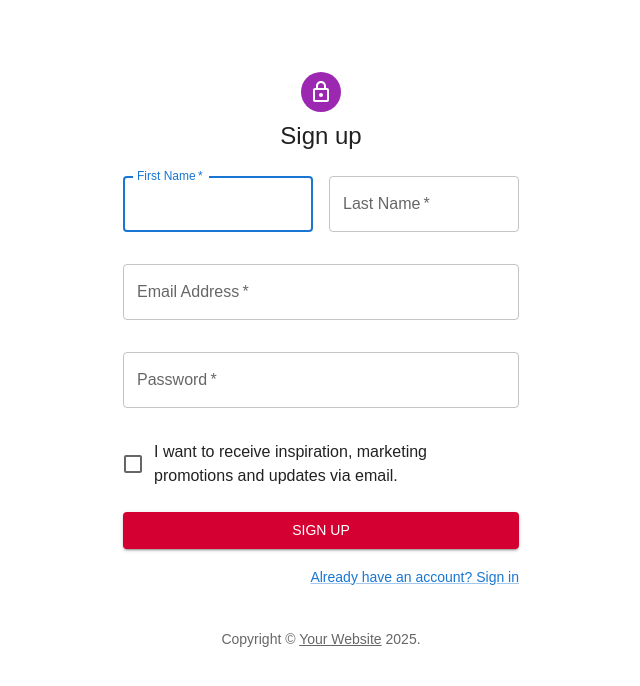
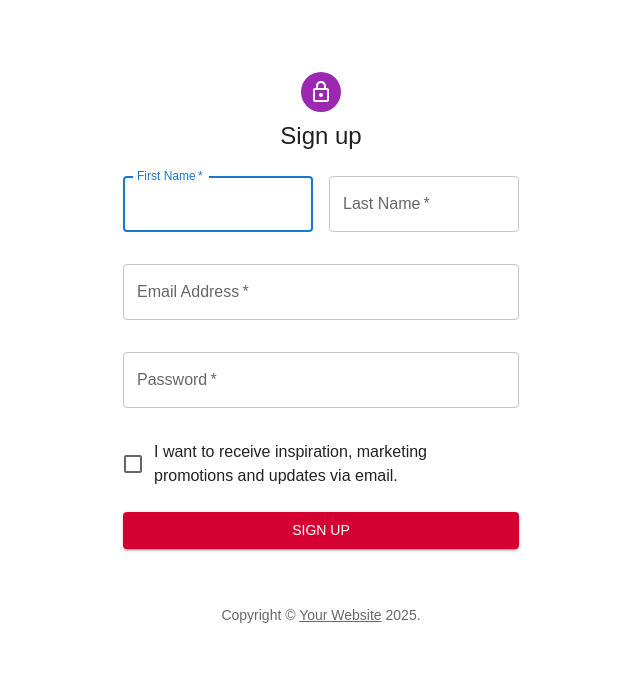
Before and after one commit to Colossus-dev/Narxoz-Student-Life, a React (Create React App) app in the folder front/: page /register in a window 1280 px wide. Shown: the top 686 px of the page, without its empty margins (319-959 px from the left). Built offline with nearby package versions, Linux system fonts and the light colour scheme.

Commit message:
updated by Tumar2

```diff
--- a/front/src/auth/register.js
+++ b/front/src/auth/register.js
@@ -128,7 +128,6 @@ export default function SignUp() {
                         <Grid container justifyContent="flex-end">
                             <Grid item>
                                 <Link href="#" variant="body2">
-                                    Already have an account? Sign in
                                 </Link>
                             </Grid>
                         </Grid>
```
